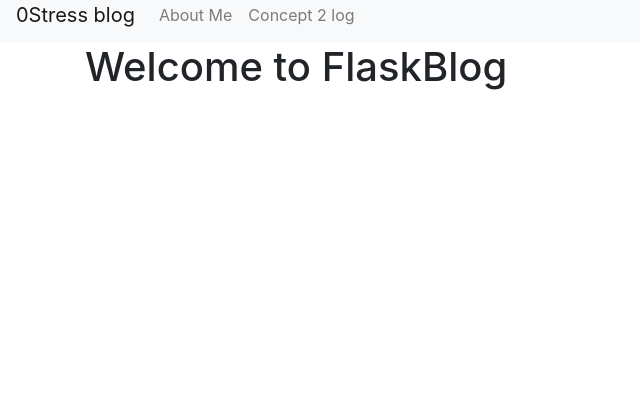
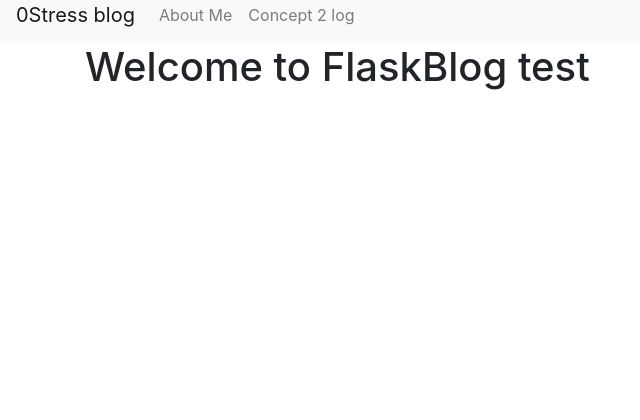
Before and after one commit to MightContainNuts/PY_0Stress, a Flask app: page / in a window 1280 px wide. Shown: the part 321-741 px from the top of the page, without its empty margins (0-640 px from the left). Run offline with Flask 2, Linux system fonts and the light colour scheme; data that the repository does not hold is empty; some libraries are stand-ins or nearby versions.

Commit message:
test auto deploy

```diff
--- a/templates/index.html
+++ b/templates/index.html
@@ -1,7 +1,7 @@
 {% extends 'base.html' %}
 
 {% block content %}
-    <h1>{% block title %} Welcome to FlaskBlog {% endblock %}</h1>
+    <h1>{% block title %} Welcome to FlaskBlog test {% endblock %}</h1>
     {% for post in posts %}
         <a href="{{ url_for('post', post_id=post['id']) }}">
             <h2>{{ post['title'] }}</h2>
```
